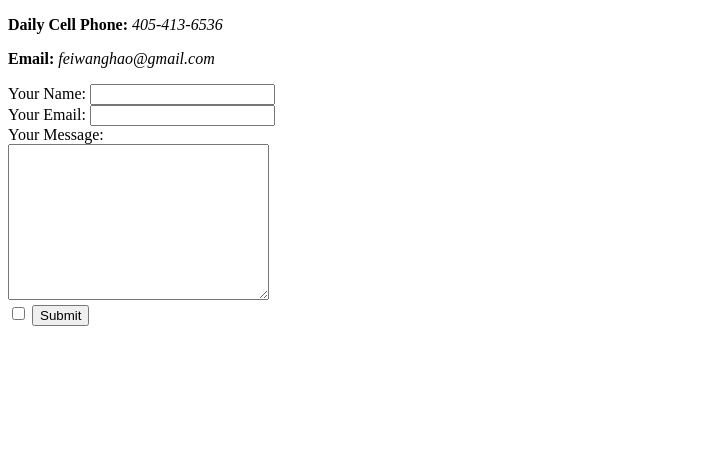
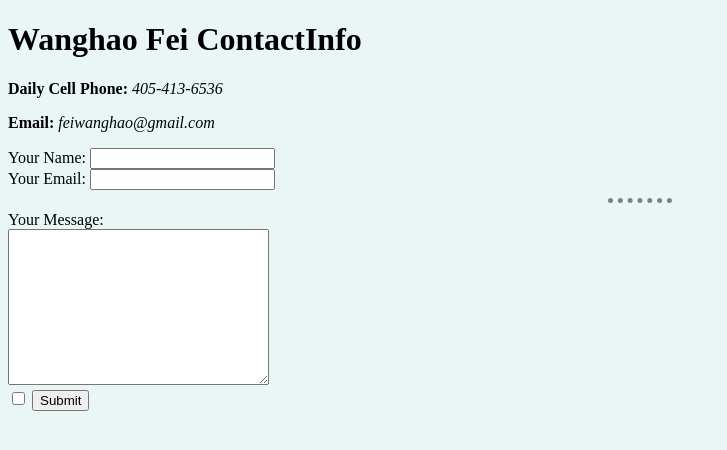
Before and after one commit to jiefanshi/cv, a plain HTML site: page ContactInfo.html in a window 1280 px wide. Shown: the whole page, without its empty margins (0-727 px from the left). Drawn offline with Linux system fonts and the light colour scheme.

Commit message:
Add files via upload
update css

```diff
--- a/ContactInfo.html
+++ b/ContactInfo.html
@@ -5,15 +5,18 @@
     <meta http-equiv="X-UA-Compatible" content="IE=edge">
     <meta name="Contact Information" content="width=device-width, initial-scale=1.0">
     <title>Document</title>
+    <link rel="stylesheet" href="css/styles.css">
 </head>
+
 <body>
+    <h1>Wanghao Fei ContactInfo</h1>
     <p><strong>Daily Cell Phone: </strong> <em>405-413-6536</em></p>
     <p><strong>Email: </strong> <em>feiwanghao@gmail.com</em></p>
     <form action="mailto:feiwanghao@gmail.com" method="post" enctype="text/plain">
         <label for="">Your Name: </label>
         <input type="text" name="yourName"> <br>
         <label for="">Your Email: </label>
-        <input type="email" name="yourEmail"> <br>
+        <input type="email" name="yourEmail"> <br><hr>
         <label for="">Your Message: </label> <br>
         <textarea name="yourMessage" id="" cols="30" rows="10"></textarea> <br>
         <input type="checkbox">
--- /dev/null
+++ b/css/styles.css
@@ -0,0 +1,17 @@
+body {
+    background-color: #EAF6F6;
+ }
+
+hr {
+     border-style: none;
+     border-top-style: dotted;
+     border-color: gray;
+     border-width: 5px;
+     width: 5%;
+}
+h1 {
+    color: black;
+}
+h3 {
+    color: #66BFBF;
+}
```
Also changed, not shown: index.html (+1 -0 lines).
